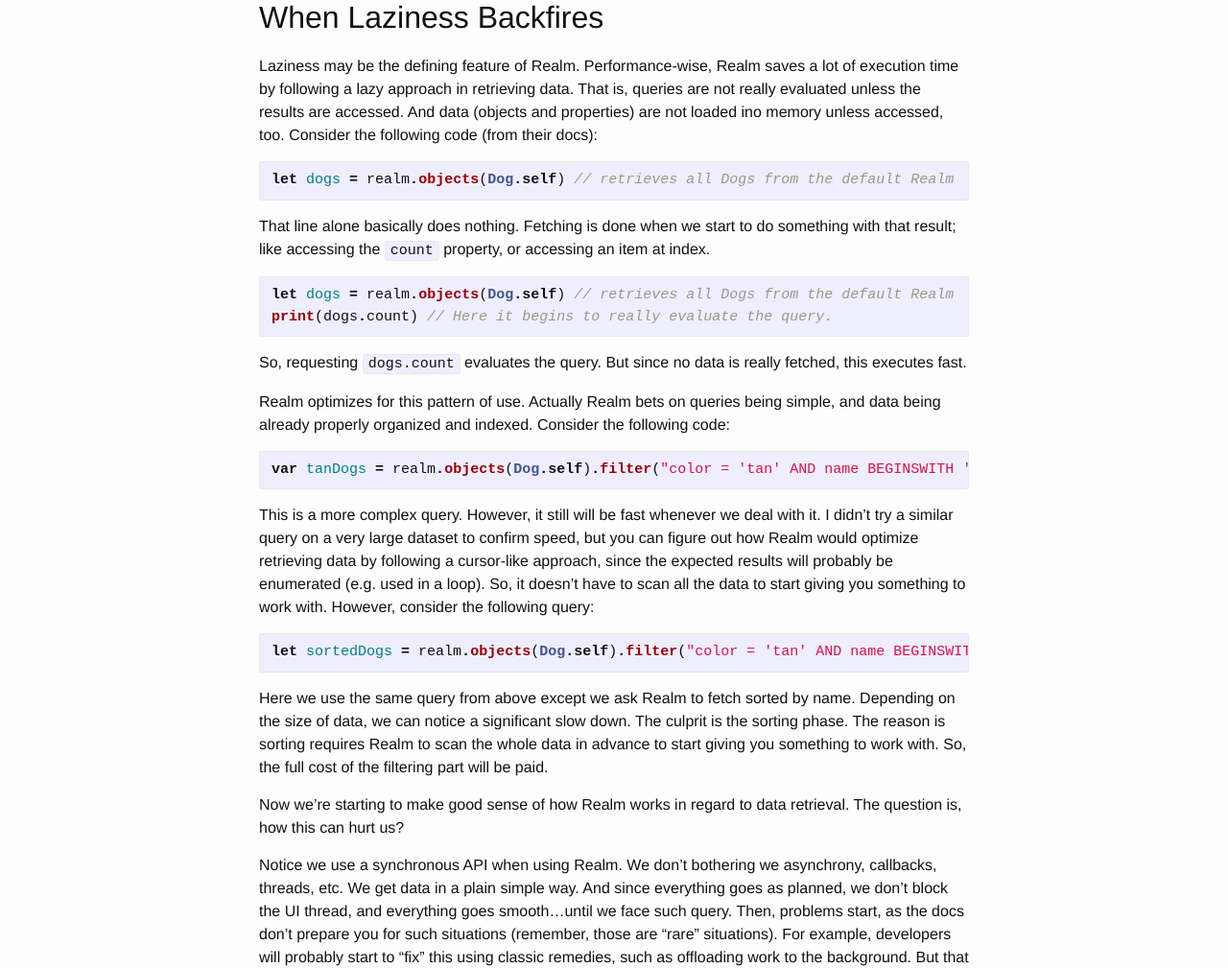
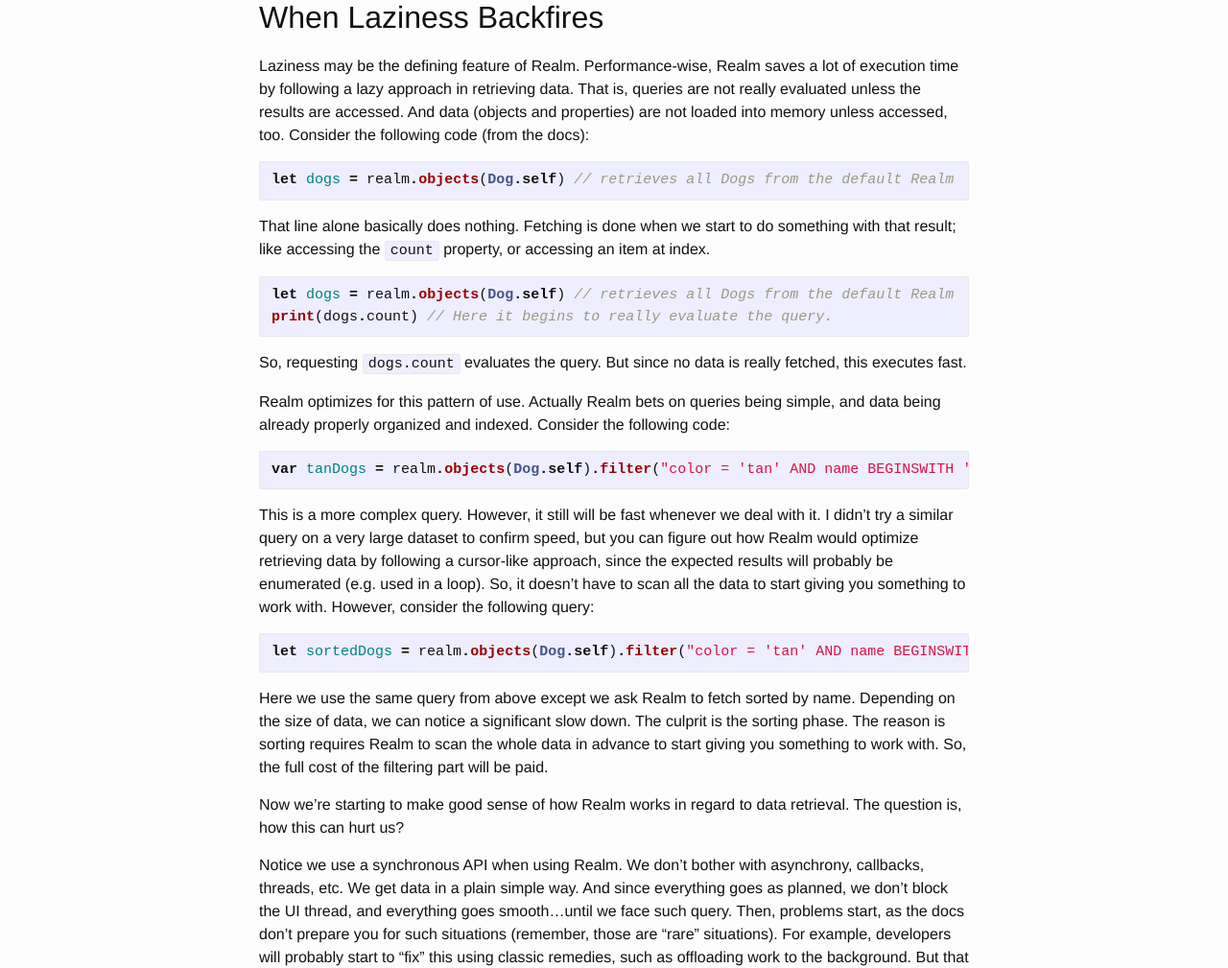
Before and after one commit to ahmedk92/ahmedk92.github.io, a Jekyll site: the page built from _posts/2019-11-22-Thoughts on Realm.md, in a window 1280 px wide and 1400 px high. Shown: the part 293-1302 px from the top of the window at 96% size. Built offline with Jekyll 4.4.1, drawn with Linux system fonts in a browser that asks for light colours; some of the changed text lies outside the part shown.

Commit message:
Update 2019-11-22-Thoughts on Realm.md

````diff
--- a/_posts/2019-11-22-Thoughts on Realm.md
+++ b/_posts/2019-11-22-Thoughts on Realm.md
@@ -13,8 +13,8 @@ Here I discuss some of them.
 Laziness may be the defining feature of Realm.
 Performance-wise, Realm saves a lot of execution time by following a lazy approach in retrieving data.
 That is, queries are not really evaluated unless the results are accessed.
-And data (objects and properties) are not loaded ino memory unless accessed, too.
-Consider the following code (from their docs):
+And data (objects and properties) are not loaded into memory unless accessed, too.
+Consider the following code (from the docs):
 
 ```swift
 let dogs = realm.objects(Dog.self) // retrieves all Dogs from the default Realm
@@ -55,7 +55,7 @@ start giving you something to work with. So, the full cost of the filtering part
 Now we're starting to make good sense of how Realm works in regard to data retrieval.
 The question is, how this can hurt us?
 
-Notice we use a synchronous API when using Realm. We don't bothering we asynchrony, callbacks,
+Notice we use a synchronous API when using Realm. We don't bother with asynchrony, callbacks,
 threads, etc. We get data in a plain simple way.
 And since everything goes as planned, we don't block the UI thread, and everything goes smooth...until we face such query.
 Then, problems start, as the docs don't prepare you for such situations (remember, those are "rare" situations). For example, developers will probably start to "fix" this using classic remedies, such as
@@ -73,7 +73,7 @@ marketed simplicity. So, to utilize Realm best, don't think of it as an object-o
 ## Invasive Types
 
 Another inconvenience with Realm is that you can't harness its performance offers unless you make
-your code tightly coupled to their types.
+your code tightly coupled to its types.
 
 Recall that code from above:
 
````
